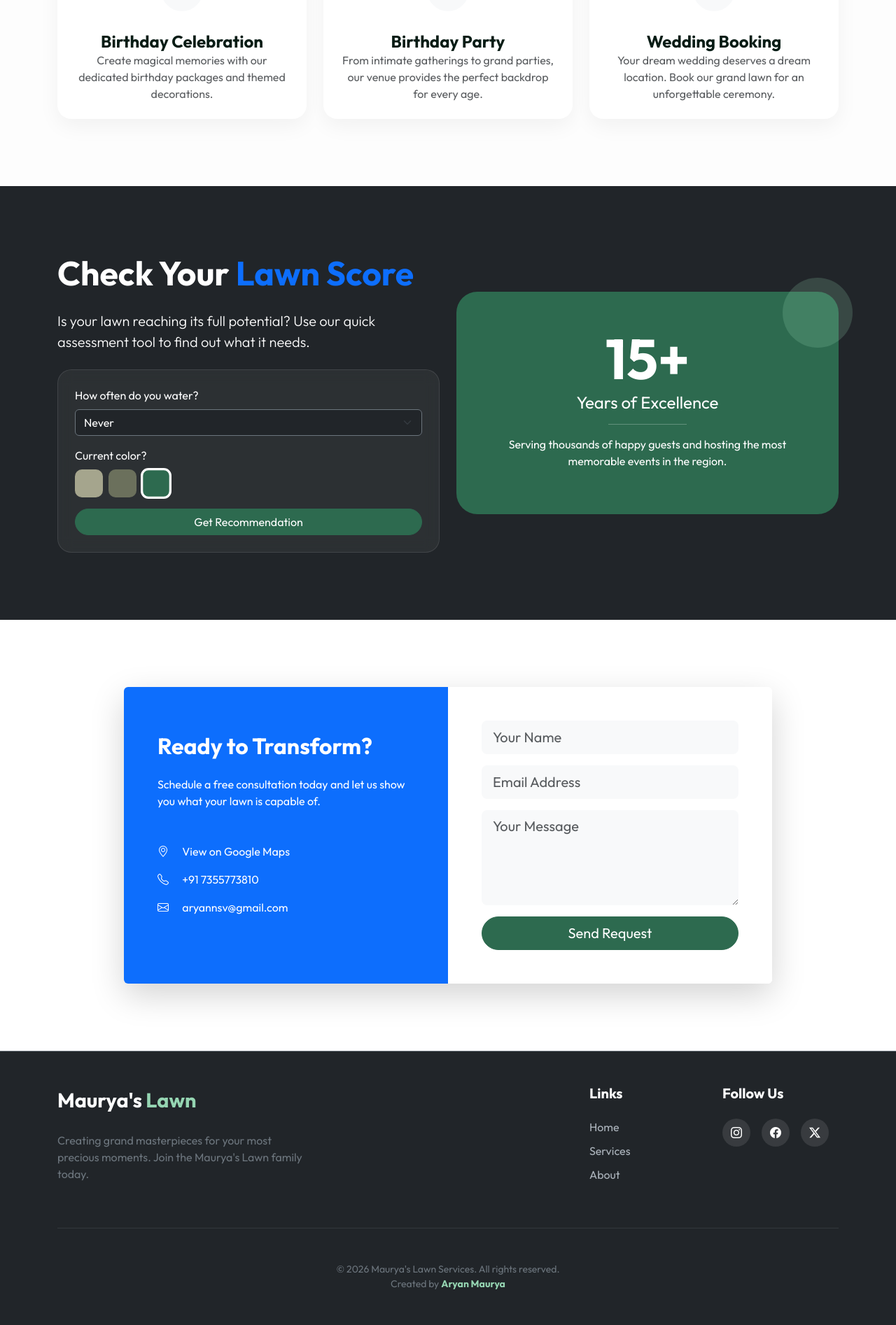
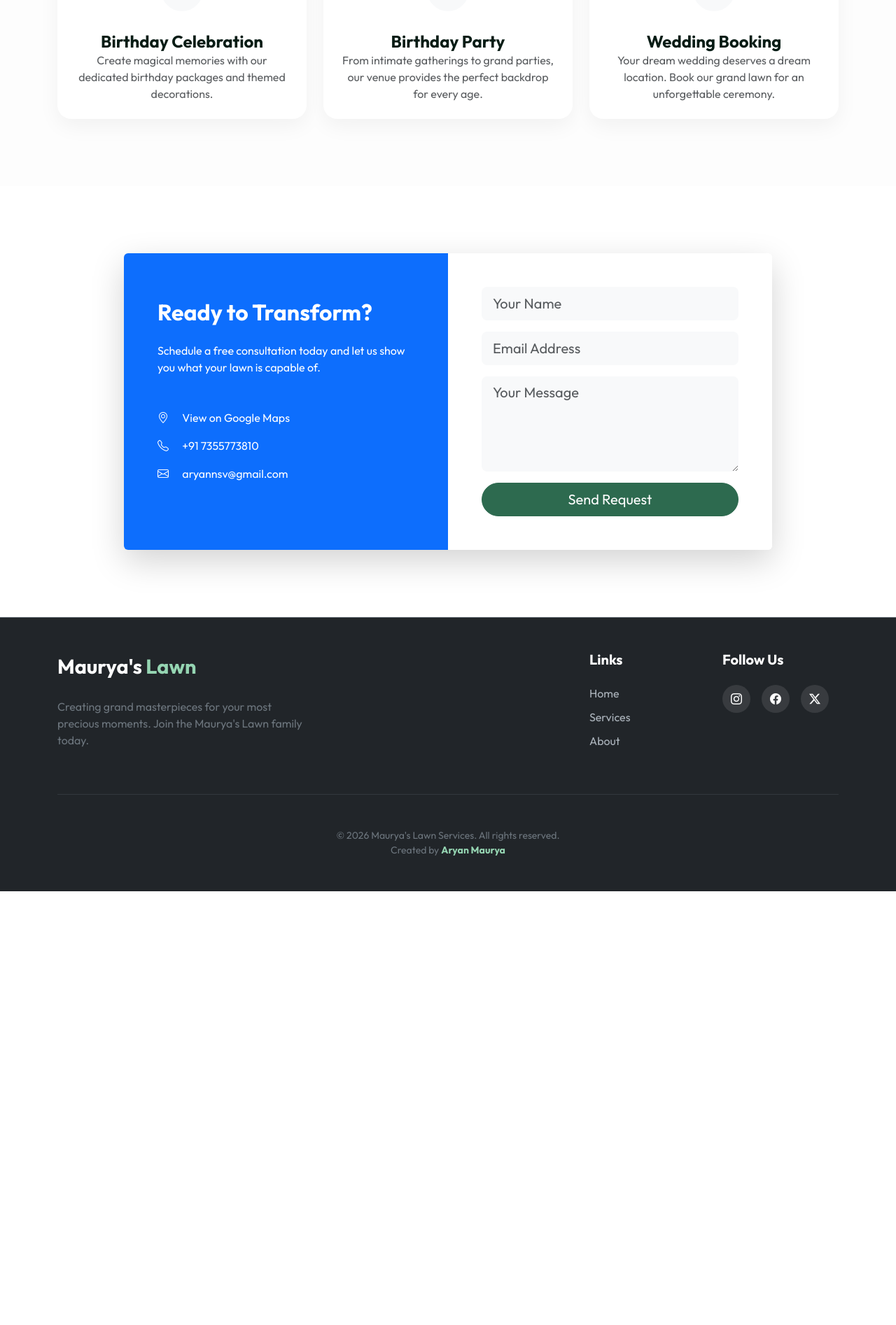
Before and after one commit to aryanRN2/LAWN-, a Flask app: page / in a window 1280 px wide. Shown: the part 1334-3228 px from the top of the page at 70% size. After the commit the page ends 2608 px from the top, so only its background shows below. Run offline with Flask 3, Linux system fonts and the light colour scheme.

Commit message:
Remove Lawn Score interactive section and logic

```diff
--- a/static/js/main.js
+++ b/static/js/main.js
@@ -9,50 +9,7 @@ document.addEventListener('DOMContentLoaded', () => {
         }
     });
 
-    // Color Picker logic
-    const colorPicks = document.querySelectorAll('.color-pick');
-    let selectedScore = 3;
 
-    colorPicks.forEach(pick => {
-        pick.addEventListener('click', () => {
-            colorPicks.forEach(p => p.classList.remove('active'));
-            pick.classList.add('active');
-            selectedScore = parseInt(pick.getAttribute('data-score'));
-        });
-    });
-
-    // Score Calculation
-    const calculateBtn = document.getElementById('calculateScore');
-    const resultArea = document.getElementById('resultArea');
-    const scoreDisplay = document.getElementById('scoreDisplay');
-    const recommendationText = document.getElementById('recommendationText');
-
-    calculateBtn.addEventListener('click', () => {
-        const waterFreq = parseInt(document.getElementById('waterFreq').value);
-        const totalScore = waterFreq + selectedScore;
-
-        resultArea.classList.remove('d-none');
-
-        let recommendation = "";
-        let scoreLabel = "";
-
-        if (totalScore <= 2) {
-            scoreLabel = "Critical Condition";
-            recommendation = "Your lawn needs immediate attention. We recommend a soil test and deep hydration treatment.";
-        } else if (totalScore <= 4) {
-            scoreLabel = "Fair Condition";
-            recommendation = "Your lawn is surviving but not thriving. Weekly mowing and organic fertilization could transform it.";
-        } else {
-            scoreLabel = "Great Potential";
-            recommendation = "You have a solid base! A precision edging service and seasonal overseeding will make it the talk of the town.";
-        }
-
-        scoreDisplay.textContent = scoreLabel;
-        recommendationText.textContent = recommendation;
-
-        // Smooth scroll to result
-        resultArea.scrollIntoView({ behavior: 'smooth', block: 'nearest' });
-    });
 
     // Smooth Scrolling for links
     document.querySelectorAll('a[href^="#"]').forEach(anchor => {
--- a/templates/index.html
+++ b/templates/index.html
@@ -111,49 +111,7 @@
         </div>
     </section>
 
-    <!-- Interactive Section -->
-    <section id="interactive" class="py-5 bg-dark text-white overflow-hidden">
-        <div class="container py-5">
-            <div class="row align-items-center">
-                <div class="col-lg-6 mb-5 mb-lg-0">
-                    <h2 class="display-5 fw-bold mb-4">Check Your <span class="text-primary">Lawn Score</span></h2>
-                    <p class="lead mb-4">Is your lawn reaching its full potential? Use our quick assessment tool to find out what it needs.</p>
-                    <div id="assessmentTool" class="glass-panel p-4">
-                        <div class="mb-3">
-                            <label class="form-label">How often do you water?</label>
-                            <select id="waterFreq" class="form-select bg-dark text-white border-secondary">
-                                <option value="0">Never</option>
-                                <option value="1">Once a week</option>
-                                <option value="2">2-3 times a week</option>
-                                <option value="3">Daily</option>
-                            </select>
-                        </div>
-                        <div class="mb-3">
-                            <label class="form-label">Current color?</label>
-                            <div class="d-flex gap-2">
-                                <div class="color-pick" data-score="1" style="background: #a5a58d;"></div>
-                                <div class="color-pick" data-score="2" style="background: #6b705c;"></div>
-                                <div class="color-pick active" data-score="3" style="background: #2d6a4f;"></div>
-                            </div>
-                        </div>
-                        <button id="calculateScore" class="btn btn-primary w-100">Get Recommendation</button>
-                        <div id="resultArea" class="mt-4 d-none">
-                            <div class="h3 fw-bold" id="scoreDisplay"></div>
-                            <p id="recommendationText"></p>
-                        </div>
-                    </div>
-                </div>
-                <div class="col-lg-6">
-                    <div class="experience-badge text-center p-5">
-                        <div class="display-1 fw-bold">15+</div>
-                        <div class="h4">Years of Excellence</div>
-                        <hr class="w-25 mx-auto">
-                        <p>Serving thousands of happy guests and hosting the most memorable events in the region.</p>
-                    </div>
-                </div>
-            </div>
-        </div>
-    </section>
+
 
     <!-- Contact Section -->
     <section id="contact" class="py-5">
```
